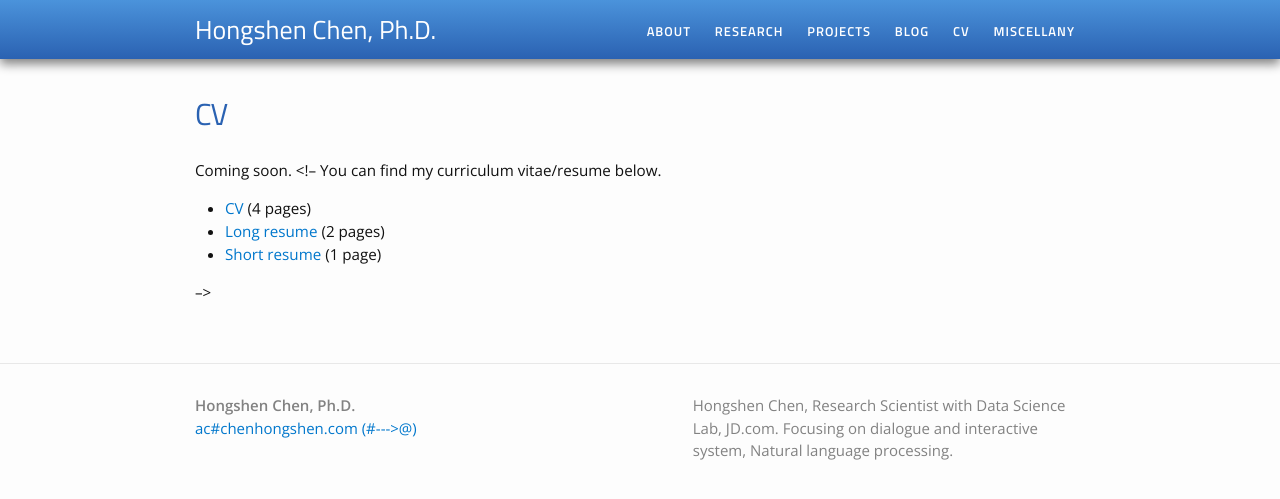
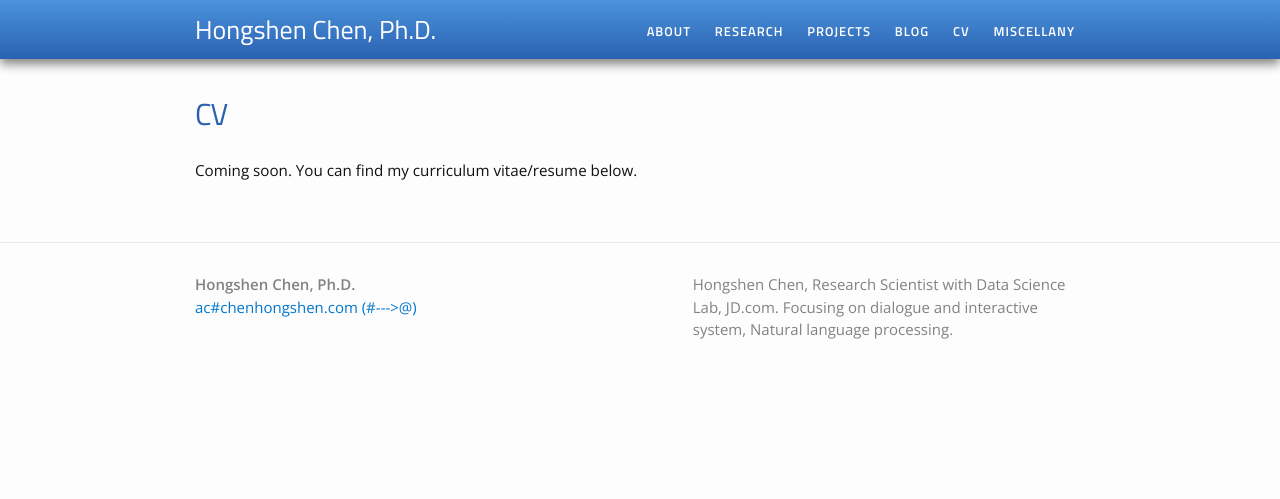
Before and after one commit to chenhongshen/chenhongshen.github.io, a Jekyll site: the page built from cv.md, in a window 1280 px wide. Shown: the top 499 px of the page. Built offline with Jekyll 4.4.1, drawn with Linux system fonts in a browser that asks for light colours.

Commit message:
Update cv.md

```diff
--- a/cv.md
+++ b/cv.md
@@ -5,8 +5,9 @@ permalink: /cv/
 ---
 
 Coming soon.
+You can find my curriculum vitae/resume below.
+
 <!--
-You can find my curriculum vitae/resume below.
 <ul>
 	<li><a href="long_cv.pdf">CV</a> (4 pages)</li>
 	<li><a href="two_page.pdf">Long resume</a> (2 pages)</li>
```
